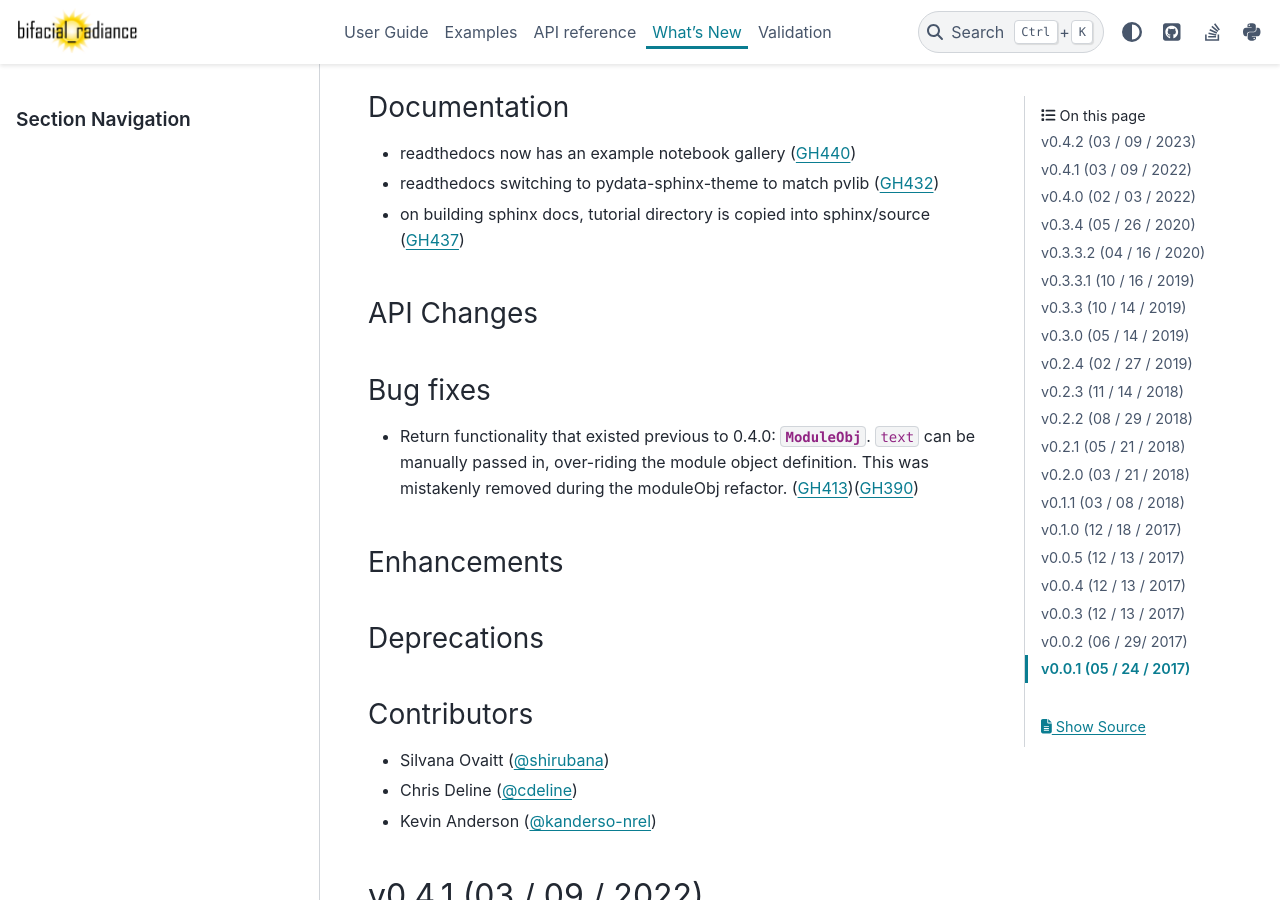
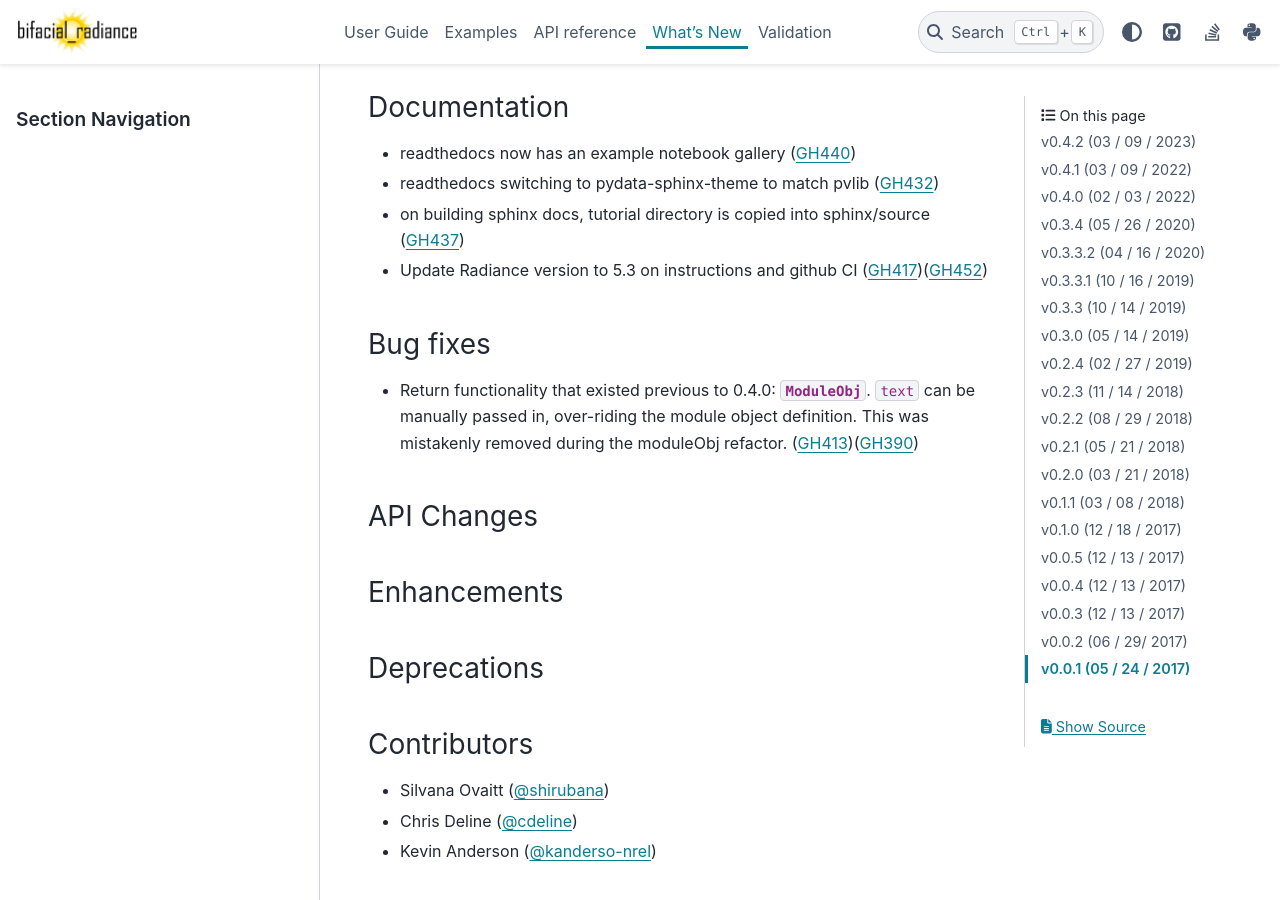
Before and after one commit to NREL/bifacial_radiance, a Sphinx documentation site: the page built from docs/sphinx/source/whatsnew.rst, in a window 1280 px wide and 900 px high, scrolled down 313 px. Built offline with Sphinx 7.4.7 and the PyData theme 0.15.4, drawn with Linux system fonts in a browser that asks for light colours.

Commit message:
update whatsnew

```diff
--- a/docs/sphinx/source/whatsnew/v0.4.2.rst
+++ b/docs/sphinx/source/whatsnew/v0.4.2.rst
@@ -10,15 +10,17 @@ Documentation
 * readthedocs now has an example notebook gallery  (:pull:`440`)
 * readthedocs switching to pydata-sphinx-theme to match pvlib (:pull:`432`)
 * on building sphinx docs, tutorial directory is copied into sphinx/source  (:pull:`437`)
+* Update Radiance version to 5.3 on instructions and github CI  (:issue:`417`)(:pull:`452`)
 
-
-API Changes
-~~~~~~~~~~~~
 
 
 Bug fixes
 ~~~~~~~~~
 * Return functionality that existed previous to 0.4.0:  :py:class:`~bifacial_radiance.ModuleObj`. ``text`` can be manually passed in, over-riding the module object definition.  This was mistakenly removed during the moduleObj refactor. (:pull:`413`)(:issue:`390`)
+
+
+API Changes
+~~~~~~~~~~~~
 
 
 Enhancements
```
